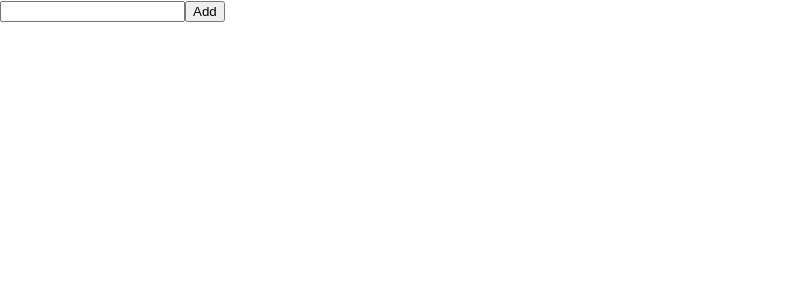
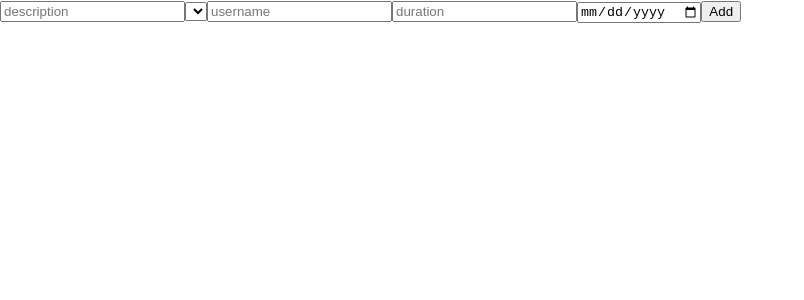
Before and after one commit to halented/mern-practice, a React (Create React App) app: page /addExercise in a window 1280 px wide. Shown: the top 300 px of the page, without its empty margins (0-804 px from the left). Built offline with nearby package versions, Linux system fonts and the light colour scheme.

Commit message:
begins exercise form, adds user prop to addexercise component

```diff
--- a/src/App.js
+++ b/src/App.js
@@ -7,6 +7,7 @@ import { BrowserRouter as Router, Switch, Route, Link } from 'react-router-dom'
 function App() {
 
   const [exercises, changeExercises] = useState([])
+  // should grab users in a useEffect and pass that down to addExercise
   const [users, changeUsers] = useState([])
 
  const saveNewUser = (ev, username) => {
@@ -34,7 +35,7 @@ function App() {
           <AddUser saveNewUser={saveNewUser}/>
         </Route>
         <Route path='/addExercise'>
-          <AddExercise saveNewExercise={saveNewExercise}/>
+          <AddExercise saveNewExercise={saveNewExercise} users={users} />
         </Route>
         <Route path='/'>
           <div className="App">
--- a/src/comps/addExercise.js
+++ b/src/comps/addExercise.js
@@ -1,11 +1,21 @@
 import React, { useState } from 'react'
 
 function AddExercise(props) {
-    // const [exercise, changeExercise] = useState({})
+
+    const dynamicChangeFunc = (ev) => {
+        console.log(ev)
+        // not sure how this works but it is possible to do and im...gonna
+    }
 
     return (
         <form onSubmit={(ev)=>props.saveNewExercise(ev)}>
-            <input></input>
+            <input name='description' placeholder='description' onChange={dynamicChangeFunc}></input>
+            <select>
+                {props.users.map(user=><option>{user.username}</option>)}
+            </select>
+            <input name='username' placeholder='username' onChange={dynamicChangeFunc}></input>
+            <input name='duration' placeholder='duration' type='number' onChange={dynamicChangeFunc}></input>
+            <input name='date' placeholder='date' type='date' onChange={dynamicChangeFunc}></input>
             <button type='submit'>Add</button>
         </form>
     )
--- a/src/comps/addUser.js
+++ b/src/comps/addUser.js
@@ -1,6 +1,6 @@
 import React, { useState } from 'react'
 
-function AddUserPage(props) {
+function AddUser(props) {
 
     const [username, changeUsername] = useState("")
 
@@ -19,4 +19,4 @@ function AddUserPage(props) {
     )
 }
 
-export default AddUserPage
+export default AddUser
```
